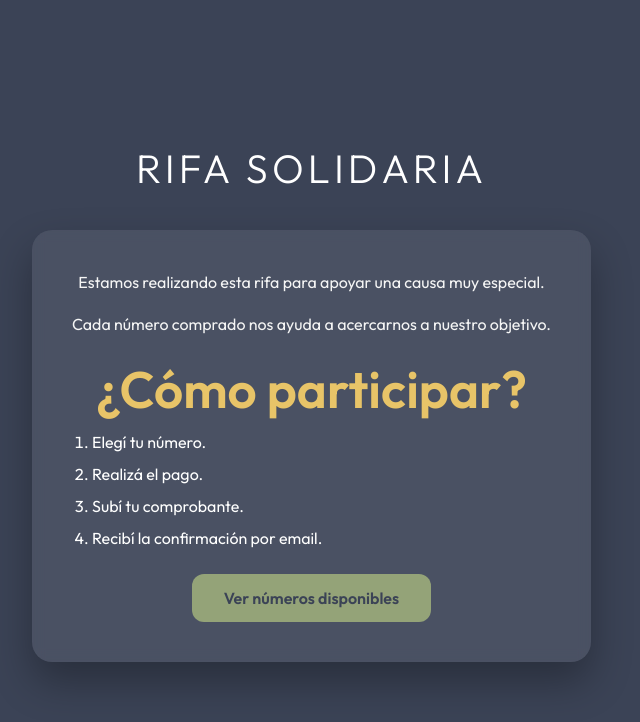
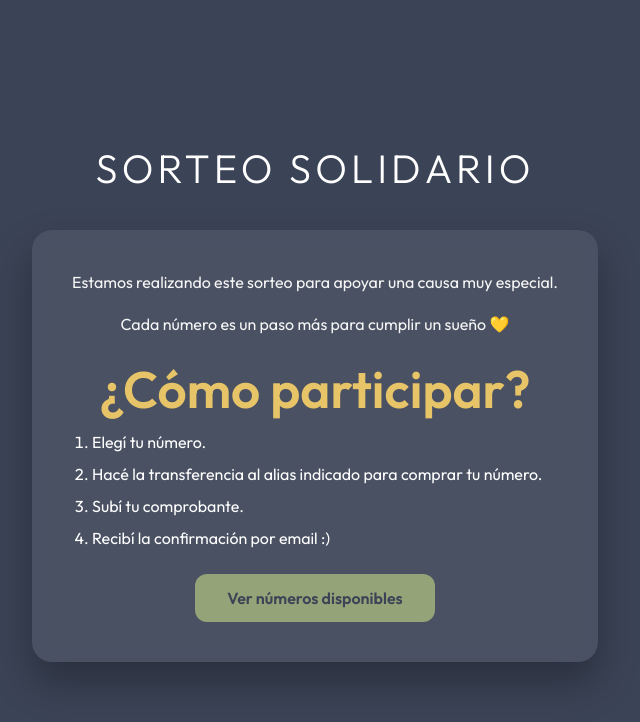
Before and after one commit to trinifaccini/sorteoluci, a React (Vite) app: page / in a window 1280 px wide. Shown: the top 722 px of the page, without its empty margins (0-640 px from the left). Built offline with nearby package versions, Linux system fonts and the light colour scheme.

Commit message:
Update Welcome.jsx

```diff
--- a/src/Welcome.jsx
+++ b/src/Welcome.jsx
@@ -5,24 +5,24 @@ export default function Welcome() {
 
   return (
     <div className="welcome">
-      <h1>Rifa Solidaria</h1>
+      <h1>Sorteo Solidario</h1>
 
       <div className="welcome-card">
         <p>
-          Estamos realizando esta rifa para apoyar una causa muy especial.
+          Estamos realizando este sorteo para apoyar una causa muy especial.
         </p>
 
         <p>
-          Cada número comprado nos ayuda a acercarnos a nuestro objetivo.
+          Cada número es un paso más para cumplir un sueño 💛
         </p>
 
         <h3>¿Cómo participar?</h3>
 
         <ol>
           <li>Elegí tu número.</li>
-          <li>Realizá el pago.</li>
+          <li>Hacé la transferencia al alias indicado para comprar tu número.</li>
           <li>Subí tu comprobante.</li>
-          <li>Recibí la confirmación por email.</li>
+          <li>Recibí la confirmación por email :) </li>
         </ol>
 
         <button
```
